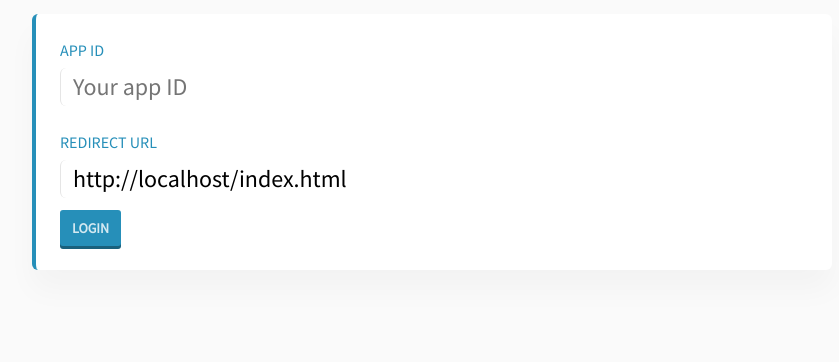
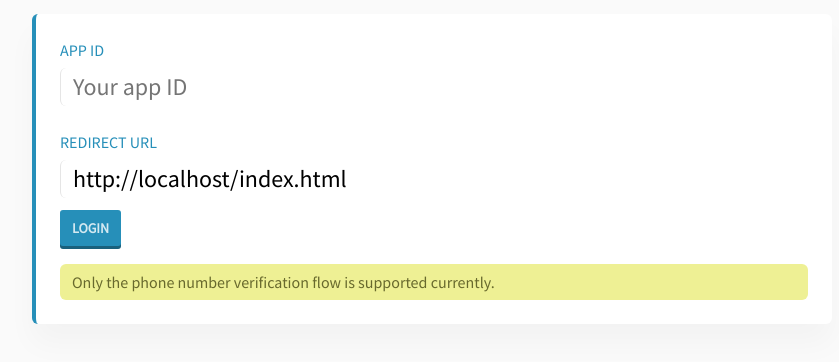
Before and after one commit to Aspirar/account-kit-tester, a plain HTML site: page index.html in a window 1280 px wide. Shown: the part 142-504 px from the top of the page, without its empty margins (208-1047 px from the left). Drawn offline with Linux system fonts and the light colour scheme.

Commit message:
Add notices

```diff
--- a/index.html
+++ b/index.html
@@ -94,6 +94,16 @@
         transform: translateY(3px);
       }
 
+      .notice {
+        font-size: 16px;
+        margin-top: 18px;
+        background-color: rgb(238, 240, 148);
+        color: rgb(104, 105, 45);
+        border-radius: 6px;
+        padding: 6px 12px;
+        line-height: 1.5;
+      }
+
       .hidden {
         display: none;
       }
@@ -119,6 +129,14 @@
         </label>
 
         <a class="get-access-token-button button">Get Access Token</a>
+
+        <div class="notice">
+          The authorization code is sent to the server which is then exchanged for the access token,
+          so this call should be made by the server. However, for a client may receive an access
+          token directly which can be sent to the server, which can be obtained here. Client secret
+          should not be stored on the client. This app is meant for testing purposes only so that
+          you can receive an access token to test your API.
+        </div>
       </section>
 
       <section class="card">
@@ -141,6 +159,10 @@
           <input type="hidden" name="debug" value=true>
 
           <a class="button login-button">Login</a>
+
+          <div class="notice">
+            Only the phone number verification flow is supported currently.
+          </div>
         </form>
       </section>
     </section>
```
